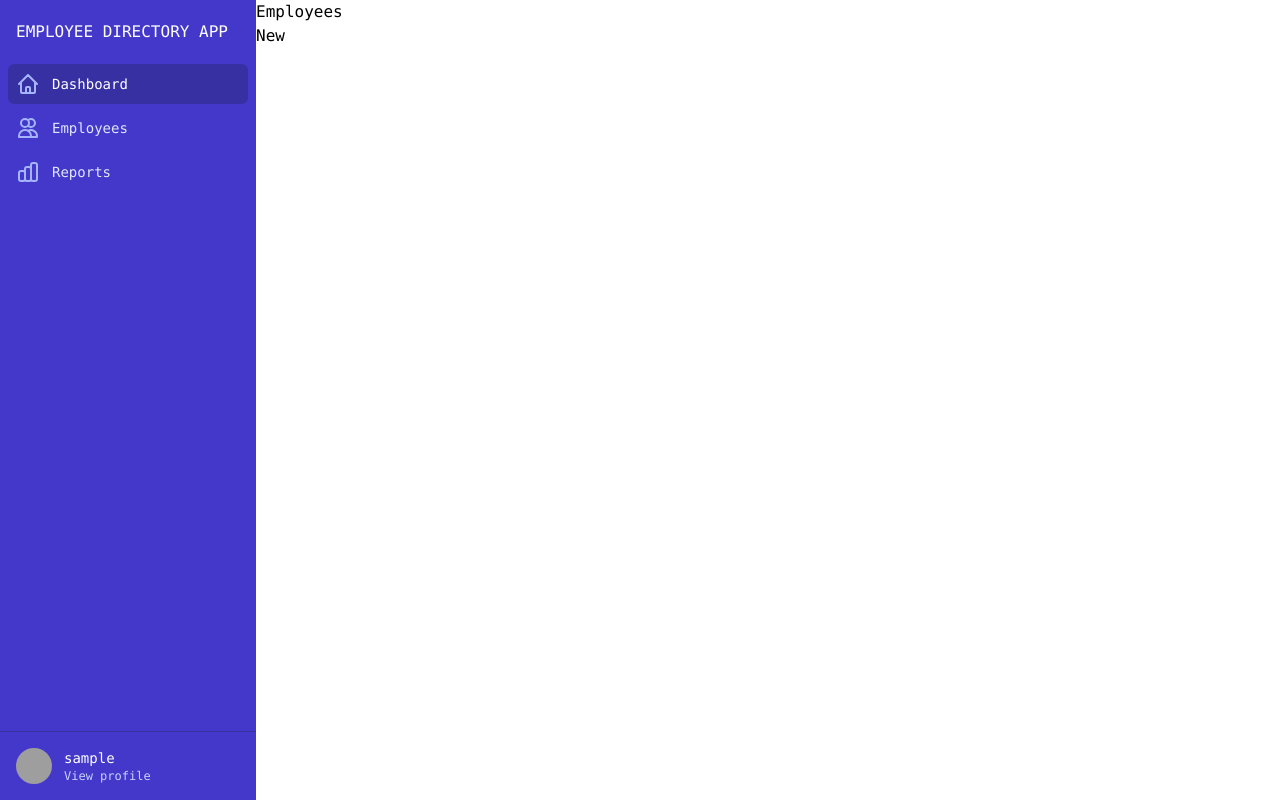
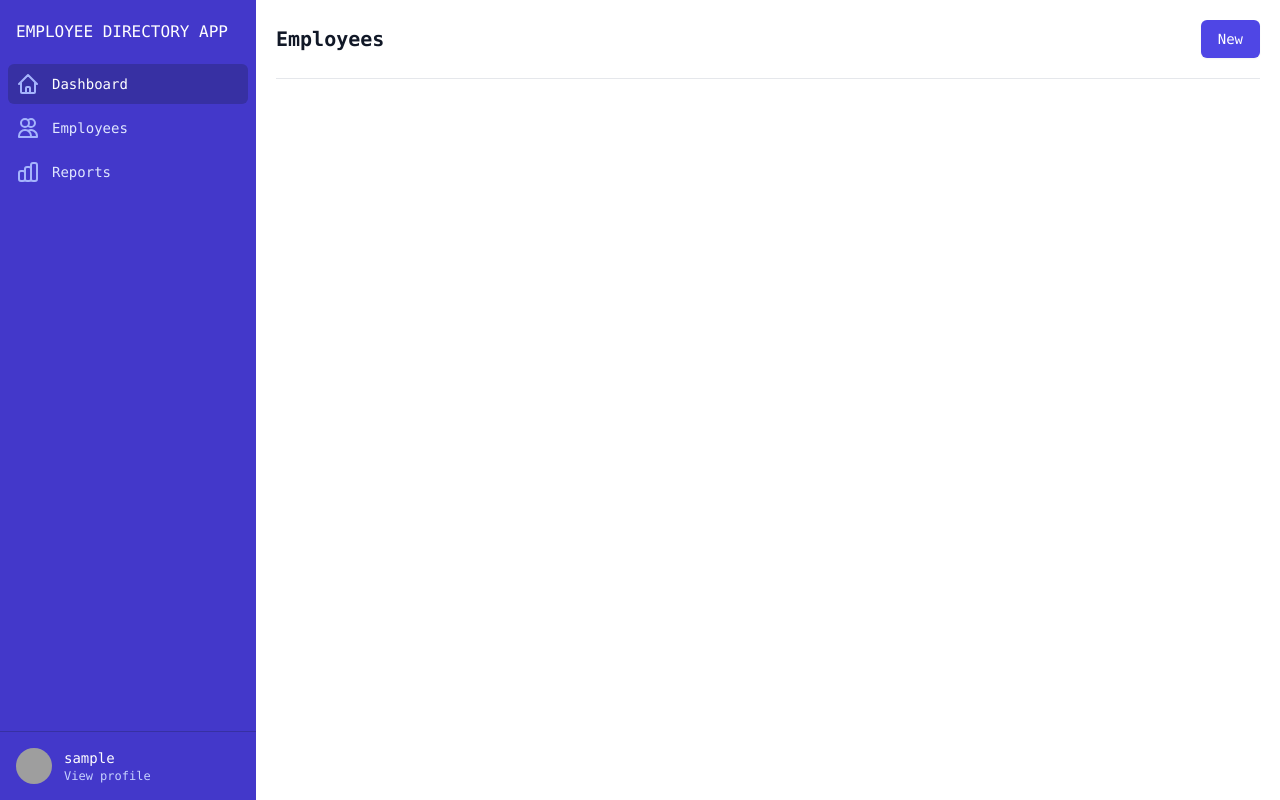
Before and after one commit to wish9919/employee-directory-app, a Flask app: page /employees/ in a window 1280 px wide. Run offline with Flask 2, Linux system fonts and the light colour scheme; the visitor is signed in with stand-in values (Sample User, id 1); data comes from the database, SQL or seed files in the repository; data that the repository does not hold is empty; grey boxes are pictures that could not be loaded.

Commit message:
feat: some styles

```diff
--- a/app/__init__.py
+++ b/app/__init__.py
@@ -1,5 +1,4 @@
 import os
-
 from flask import Flask
 
 
--- a/app/static/style.css
+++ b/app/static/style.css
@@ -624,6 +619,10 @@ video {
   margin-left: 0.5rem;
 }
 
+.mt-3 {
+  margin-top: 0.75rem;
+}
+
 .block {
   display: block;
 }
@@ -636,8 +635,16 @@ video {
   display: flex;
 }
 
+.inline-flex {
+  display: inline-flex;
+}
+
 .hidden {
   display: none;
+}
+
+.h-6 {
+  height: 1.5rem;
 }
 
 .h-screen {
@@ -824,6 +827,10 @@ video {
   border-top-width: 1px;
 }
 
+.border-b {
+  border-bottom-width: 1px;
+}
+
 .border-indigo-800 {
   --tw-border-opacity: 1;
   border-color: rgb(55 48 163 / var(--tw-border-opacity));
@@ -838,6 +845,11 @@ video {
   border-color: transparent;
 }
 
+.border-gray-200 {
+  --tw-border-opacity: 1;
+  border-color: rgb(229 231 235 / var(--tw-border-opacity));
+}
+
 .bg-indigo-700 {
   --tw-bg-opacity: 1;
   background-color: rgb(67 56 202 / var(--tw-bg-opacity));
@@ -887,14 +904,34 @@ video {
   padding-right: 0.75rem;
 }
 
+.px-5 {
+  padding-left: 1.25rem;
+  padding-right: 1.25rem;
+}
+
+.py-5 {
+  padding-top: 1.25rem;
+  padding-bottom: 1.25rem;
+}
+
+.py-3 {
+  padding-top: 0.75rem;
+  padding-bottom: 0.75rem;
+}
+
+.py-1 {
+  padding-top: 0.25rem;
+  padding-bottom: 0.25rem;
+}
+
+.py-0\.5 {
+  padding-top: 0.125rem;
+  padding-bottom: 0.125rem;
+}
+
 .py-0 {
   padding-top: 0px;
   padding-bottom: 0px;
-}
-
-.py-12 {
-  padding-top: 3rem;
-  padding-bottom: 3rem;
 }
 
 .pt-5 {
@@ -907,6 +944,14 @@ video {
 
 .pl-3 {
   padding-left: 0.75rem;
+}
+
+.pb-5 {
+  padding-bottom: 1.25rem;
+}
+
+.pt-2 {
+  padding-top: 0.5rem;
 }
 
 .text-center {
@@ -928,6 +973,16 @@ video {
   line-height: 2.25rem;
 }
 
+.text-lg {
+  font-size: 1.125rem;
+  line-height: 1.75rem;
+}
+
+.text-xl {
+  font-size: 1.25rem;
+  line-height: 1.75rem;
+}
+
 .font-medium {
   font-weight: 500;
 }
@@ -936,8 +991,29 @@ video {
   font-weight: 800;
 }
 
+.font-bold {
+  font-weight: 700;
+}
+
+.font-semibold {
+  font-weight: 600;
+}
+
 .uppercase {
   text-transform: uppercase;
+}
+
+.italic {
+  font-style: italic;
+}
+
+.leading-6 {
+  line-height: 1.5rem;
+}
+
+.text-indigo-300 {
+  --tw-text-opacity: 1;
+  color: rgb(165 180 252 / var(--tw-text-opacity));
 }
 
 .text-white {
@@ -1069,6 +1160,26 @@ html {
 }
 
 @media (min-width: 640px) {
+  .sm\:mt-0 {
+    margin-top: 0px;
+  }
+
+  .sm\:ml-4 {
+    margin-left: 1rem;
+  }
+
+  .sm\:flex {
+    display: flex;
+  }
+
+  .sm\:items-center {
+    align-items: center;
+  }
+
+  .sm\:justify-between {
+    justify-content: space-between;
+  }
+
   .sm\:px-6 {
     padding-left: 1.5rem;
     padding-right: 1.5rem;
--- a/app/templates/auth_layout.html
+++ b/app/templates/auth_layout.html
@@ -1,2 +1,3 @@
-{% extends 'base.html' %} {% block body %} {% block content %}{% endblock %} {%
-endblock %}
+{% extends 'base.html' %} {% block body %}
+<main>{% block content %}{% endblock %}</main>
+{% endblock %}
--- a/app/templates/employees/index.html
+++ b/app/templates/employees/index.html
@@ -1,28 +1,48 @@
 {% extends 'layout.html' %} {% block header %}
-<h1>{% block title %}Employees{% endblock %}</h1>
+<div
+  class="pb-5 border-b border-gray-200 sm:flex sm:items-center sm:justify-between"
+>
+  <h3 class="text-xl leading-6 font-bold text-gray-900">Employees</h3>
+  <div class="mt-3 sm:mt-0 sm:ml-4">
     {% if g.user %}
-<a class="action" href="{{ url_for('employees.create') }}">New</a>
-{% endif %} {% endblock %} {% block content %} {% for employee in employees %}
-<article class="employee">
-  <header>
+    <a
+      class="inline-flex items-center px-4 py-2 border border-transparent rounded-md shadow-sm text-sm font-medium text-white bg-indigo-600 hover:bg-indigo-700 focus:outline-none focus:ring-2 focus:ring-offset-2 focus:ring-indigo-500"
+      href="{{ url_for('employees.create') }}"
+      >New</a
+    >
+    {% endif %}
+  </div>
+</div>
+
+{% endblock %} {% block content %}
+
+<section class="space-y-4">
+  {% for employee in employees %}
+  <article class="py-3">
+    <div class="flex justify-between">
       <div>
-      <h1>
+        <h1 class="text-lg font-semibold">
           {{ employee['first_name'] }} {{ employee['last_name'] }} - {{
           employee["designation"] }}
         </h1>
-      <div class="about">
+        <div class="text-sm text-slate-500">
           Created at {{ employee['created_at'].strftime('%Y-%m-%d') }}
         </div>
       </div>
 
+      <div>
         <a
-      class="action"
+          class="block px-2 py-1 border border-transparent rounded-md shadow-sm text-sm font-medium text-white bg-slate-600 hover:bg-slate-700 focus:outline-none focus:ring-2 focus:ring-offset-2 focus:ring-slate-500"
           href="{{ url_for('employees.update', id=employee['id']) }}"
           >Edit</a
         >
-  </header>
-  <p class="body">{{ employee['note'] }}</p>
+      </div>
+    </div>
+    {% if employee.note %}
+    <p class="text-slate-800 italic text-xs pt-2">{{ employee['note'] }}</p>
+    {% endif %}
   </article>
-{% if not loop.last %}
-<hr />
-{% endif %} {% endfor %} {% endblock %}
+  {% endfor %}
+</section>
+
+{% endblock %}
--- a/app/templates/layout.html
+++ b/app/templates/layout.html
@@ -97,7 +97,7 @@
       </a>
     </div>
   </nav>
-  <section class="flex-grow">
+  <section class="flex-grow px-5 py-5">
     <header>{% block header %}{% endblock %}</header>
     {% block content %}{% endblock %}
   </section>
```
Also changed, not shown: other parts of app/static/style.css (+50 -39 lines). Lines whose indentation alone changed are shown as unchanged.
